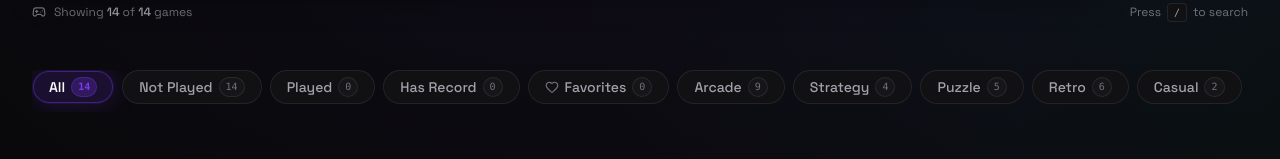
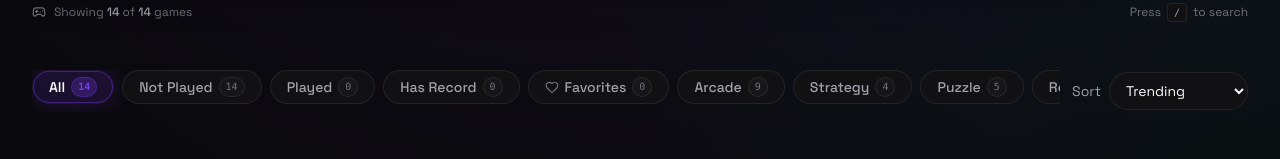
Before and after one commit to jeeshanabbasi/PlayVerse, a React (Vite) app: page /games in a window 1280 px wide. Shown: the part 278-437 px from the top of the page. Built offline with nearby package versions, Linux system fonts and the light colour scheme.

Commit message:
Added a Personal Best sort option to the Games page.

```diff
--- a/src/hooks/useGamesExplorer.js
+++ b/src/hooks/useGamesExplorer.js
@@ -56,6 +56,12 @@ function sortGames(list, sort) {
       return next.sort((a, b) => b.releasedAt - a.releasedAt);
     case 'most-played':
       return next.sort((a, b) => b.plays - a.plays);
+    case 'personal-best':
+      return next.sort((a, b) => {
+        const scoreA = Number(localStorage.getItem(`playverse.game.${a.id}.highScore`) || 0);
+        const scoreB = Number(localStorage.getItem(`playverse.game.${b.id}.highScore`) || 0);
+        return scoreB - scoreA || a.title.localeCompare(b.title);
+      });
     case 'highest-rated':
       return next.sort((a, b) => b.rating - a.rating || b.plays - a.plays);
     case 'alphabetical':
--- a/src/pages/Games/GamesPage.jsx
+++ b/src/pages/Games/GamesPage.jsx
@@ -37,11 +37,28 @@ function GamesPageComponent() {
           total={total}
         />
 
-        {/* GamesFilters handles only genre chips */}
-        <GamesFilters
-          genre={filters.genre}
-          onGenreChange={(val) => setFilter('genre', val)}
-        />
+        <div className="flex flex-col gap-3 md:flex-row md:items-center md:justify-between">
+          <div className="min-w-0 flex-1">
+            <GamesFilters
+              genre={filters.genre}
+              onGenreChange={(val) => setFilter('genre', val)}
+            />
+          </div>
+          <label className="flex shrink-0 items-center gap-2 text-sm text-text-secondary">
+            Sort
+            <select
+              value={filters.sort}
+              onChange={(event) => setFilter('sort', event.target.value)}
+              className="rounded-xl border border-border bg-surface px-3 py-2 text-sm text-text outline-none focus:border-primary/50"
+            >
+              <option value="trending">Trending</option>
+              <option value="personal-best">Personal Best</option>
+              <option value="most-played">Most played</option>
+              <option value="highest-rated">Highest rated</option>
+              <option value="alphabetical">A-Z</option>
+            </select>
+          </label>
+        </div>
 
         <DailyArcadePick />
 
```
